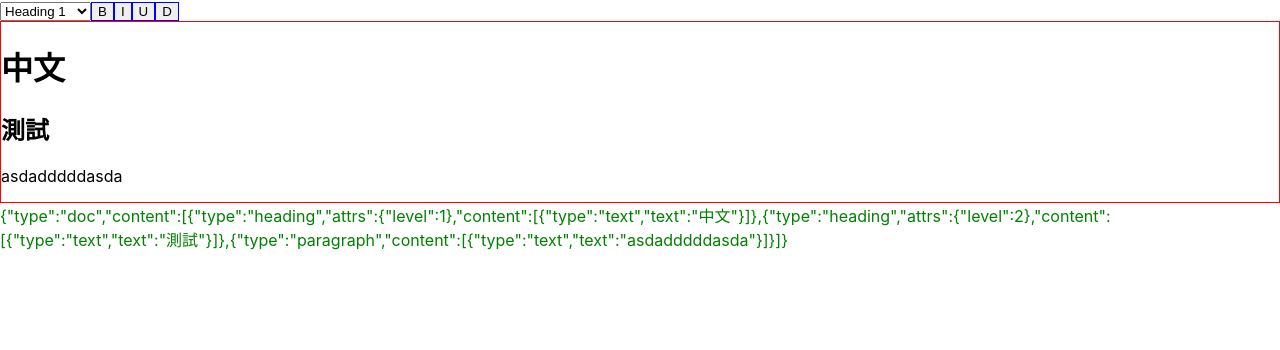
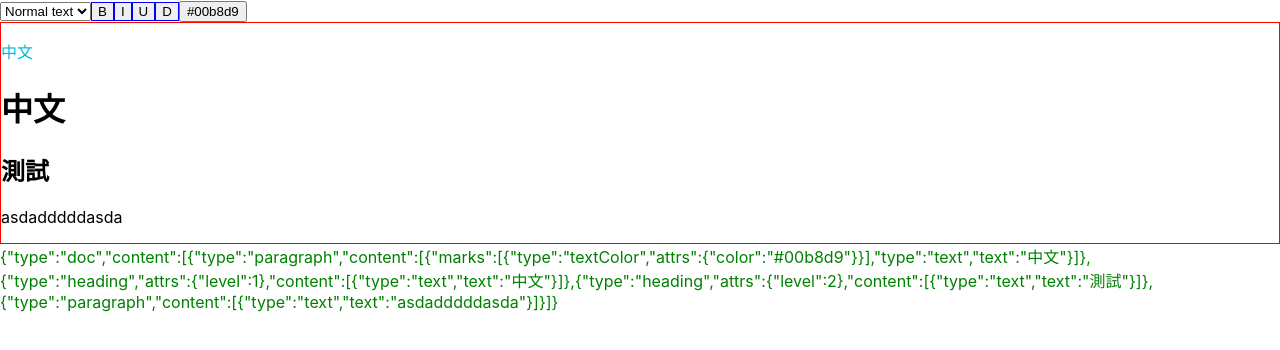
Before and after one commit to YacheLee/react-prosemirror-example, a React (Create React App) app: page / in a window 1280 px wide. Shown: the top 350 px of the page. Built offline with nearby package versions, Linux system fonts and the light colour scheme.

Commit message:
get colors

```diff
--- a/src/App.js
+++ b/src/App.js
@@ -1,7 +1,20 @@
 import React, {useState} from 'react';
 import RichTextEditor from './components/RichTextEditor';
 
-const defaultValue = {"type":"doc","content":[{"type":"heading","attrs":{"level":1},"content":[{"type":"text","text":"中文"}]},{"type":"heading","attrs":{"level":2},"content":[{"type":"text","text":"測試"}]},{"type":"paragraph","content":[{"type":"text","text":"asdadddddasda"}]}]};
+const defaultValue = {"type":"doc","content":[
+    {
+        "type":"paragraph",
+        "content":[
+            {
+                "marks": [{type: "textColor", attrs:{ color: "#00b8d9"}}],
+                "type":"text",
+                "text":"中文"
+            }
+        ]
+    },
+    {"type":"heading","attrs":{"level":1},"content":[{"type":"text","text":"中文"}]},
+    {"type":"heading","attrs":{"level":2},"content":[{"type":"text","text":"測試"}]},{"type":"paragraph","content":[{"type":"text","text":"asdadddddasda"}]}
+]};
 
 function App() {
     const [value, setValue] = useState(defaultValue);
--- a/src/components/RichTextEditor/components/Editor/Editor.js
+++ b/src/components/RichTextEditor/components/Editor/Editor.js
@@ -60,6 +60,40 @@ function Editor({value, onChange}) {
                     del: {
                         parseDOM: [{tag: "del"}],
                         toDOM: () => ['del', 0]
+                    },
+                    textColor: {
+                        attrs: { color: {} },
+                        inclusive: true,
+                        parseDOM: [
+                            {
+                                style: 'color',
+                                getAttrs: function (value) {
+                                    console.log(value);
+                                    return false;
+                                    // var value = maybeValue;
+                                    // var hexColor;
+                                    // if (value.match(/^rgb/i)) {
+                                    //     hexColor = colors_1.rgbToHex(value);
+                                    // }
+                                    // else if (value[0] === '#') {
+                                    //     hexColor = value.toLowerCase();
+                                    // }
+                                    // // else handle other colour formats
+                                    // return hexColor &&
+                                    // (exports.colorPalette.has(hexColor) || exports.colorPaletteExperimental.has(hexColor))
+                                    //     ? { color: hexColor }
+                                    //     : false;
+                                },
+                            },
+                        ],
+                        toDOM: (mark) => {
+                            return [
+                                'span',
+                                {
+                                    style: "color: " + mark.attrs.color,
+                                },
+                            ];
+                        }
                     }
                 }
             });
--- a/src/components/RichTextEditor/components/Toolbar/Toolbar.js
+++ b/src/components/RichTextEditor/components/Toolbar/Toolbar.js
@@ -1,7 +1,7 @@
 import React, {useContext} from 'react';
 import {setBlockType, toggleMark} from 'prosemirror-commands';
 import EditorViewContext from '../../contexts/EditorViewContext';
-import {getSchema, getTopLevelNode, getType, markActive} from '../../utils';
+import {getActiveColor, getSchema, getTopLevelNode, getType, markActive} from '../../utils';
 
 function isValue(editorView, type_name){
     return !!markActive(editorView.state, getType(editorView, type_name));
@@ -32,7 +32,7 @@ function Toolbar() {
 
     return (
         <div>
-            <select value={getHeadingAttribute(editorView)} readOnly={true} onChange={(e)=>{
+            <select value={getHeadingAttribute(editorView)} onChange={(e)=>{
                 e.preventDefault();
                 editorView.focus();
                 const schema = getSchema(editorView);
@@ -64,6 +64,8 @@ function Toolbar() {
             <button
                 style={{border: `solid ${isValue(editorView, 'del') ? "5px" : "1px"} blue`}}
                 onClick={e=>toggleType(e, editorView, 'del')}>D</button>
+            <button onClick={()=>{
+            }}>{getActiveColor(editorView)}</button>
         </div>
     );
 }
--- a/src/components/RichTextEditor/utils.js
+++ b/src/components/RichTextEditor/utils.js
@@ -23,3 +23,39 @@ export function getType(editorView, name=""){
 export function getTopLevelNode(editorView){
     return editorView.state.selection.$from.node(1);
 }
+
+export function getActiveColor(editorView) {
+    const state = editorView.state;
+    let {$from, $to, $cursor} = state.selection;
+    const textColor = state.schema.marks.textColor;
+    let marks = [];
+    if ($cursor) {
+        marks.push(textColor.isInSet(state.storedMarks || $cursor.marks()) || undefined);
+    }
+    else {
+        state.doc.nodesBetween($from.pos, $to.pos, function (currentNode) {
+            if (currentNode.isLeaf) {
+                let mark = textColor.isInSet(currentNode.marks) || undefined;
+                marks.push(mark);
+                return !mark;
+            }
+            return true;
+        });
+    }
+    let prevMark;
+    marks = marks.filter(function (mark) {
+        if (mark && prevMark && mark.attrs.color === prevMark.attrs.color) {
+            return false;
+        }
+        prevMark = mark;
+        return true;
+    });
+    const marksWithColor = marks.filter(function (mark) { return !!mark; });
+    if (marksWithColor.length > 1 ||
+        (marksWithColor.length === 1 && marks.length > 1)) {
+        return null;
+    }
+    return marksWithColor.length
+        ? marksWithColor[0].attrs.color
+        : "black";
+}
```
